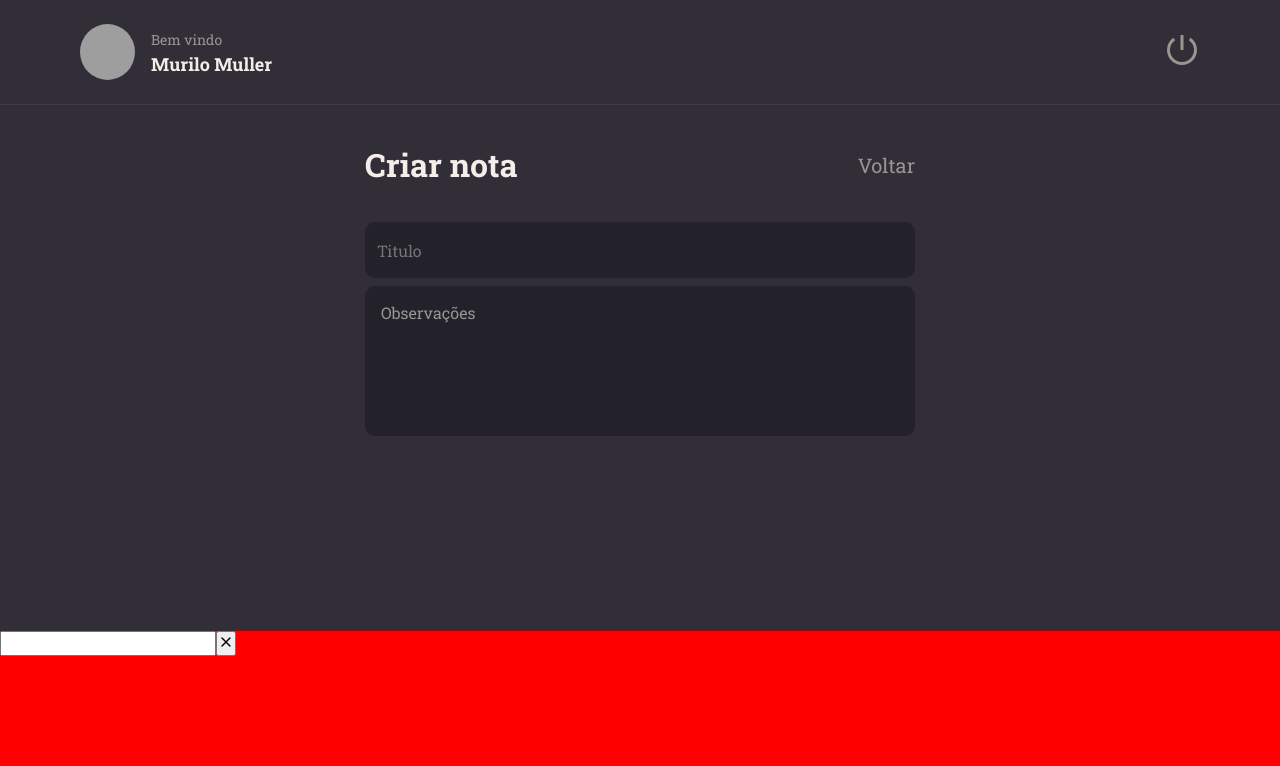
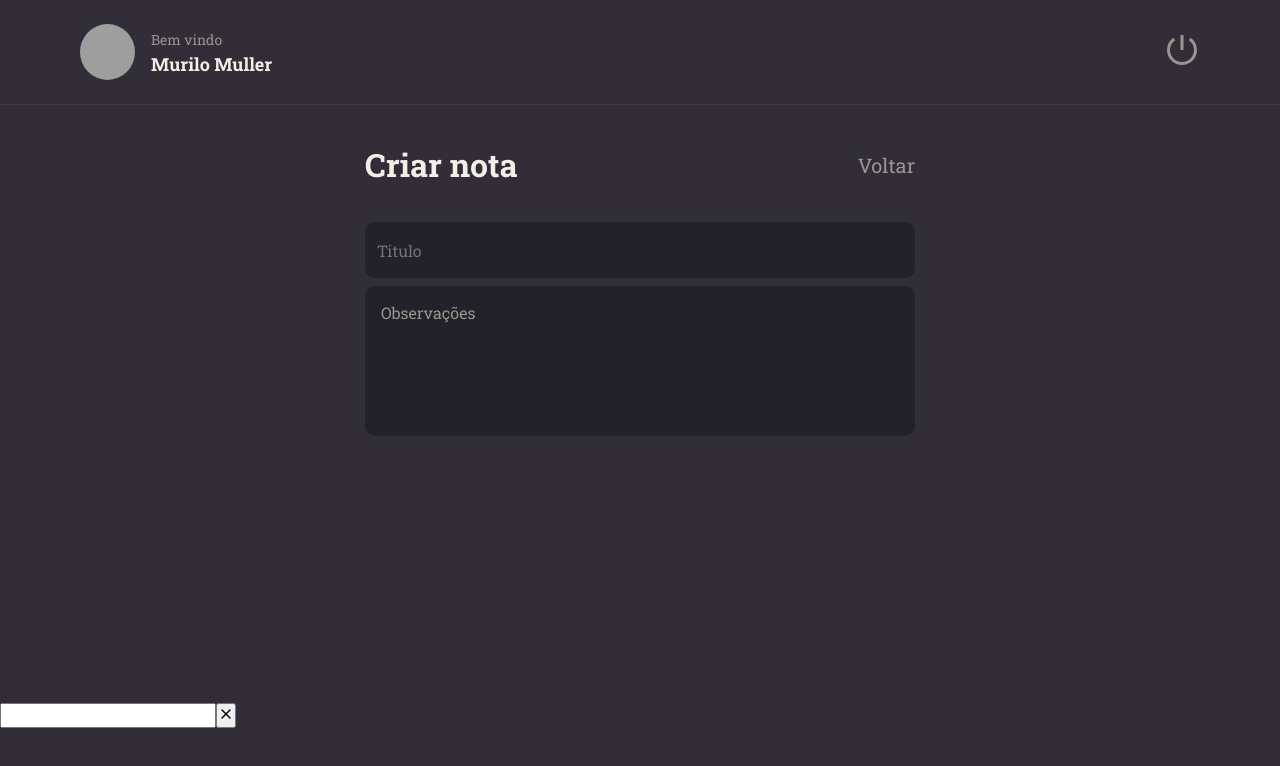
Before and after one commit to MullerHub/Rocketseat-Explorer, a React (Vite) app in the folder Stage0901/RocketNotes/: page / in a window 1280 px wide. Shown: the top 766 px of the page. Built offline with nearby package versions, Linux system fonts and the light colour scheme; grey boxes are pictures that could not be loaded.

Commit message:
NoteItems att

```diff
--- a/Stage0901/RocketNotes/src/components/NoteItem/styles.js
+++ b/Stage0901/RocketNotes/src/components/NoteItem/styles.js
@@ -1,6 +1,14 @@
 import styled from 'styled-components'
 
 export const Container = styled.div`
-  width: 100%;
-  background-color: red;
+  display: flex;
+  align-items: center;
+
+  background-color: ${({ theme, isNew }) =>
+    isNew ? 'transparent' : theme.COLORS.BACKGROUNG_900};
+
+  color: ${({ theme }) => theme.COLORS.GRAY_100};
+
+  border: ${({ theme, isNew }) =>
+    isNew ? `1px dashed ${theme.COLORS.GRAY_300}` : 'none'};
 `
```
